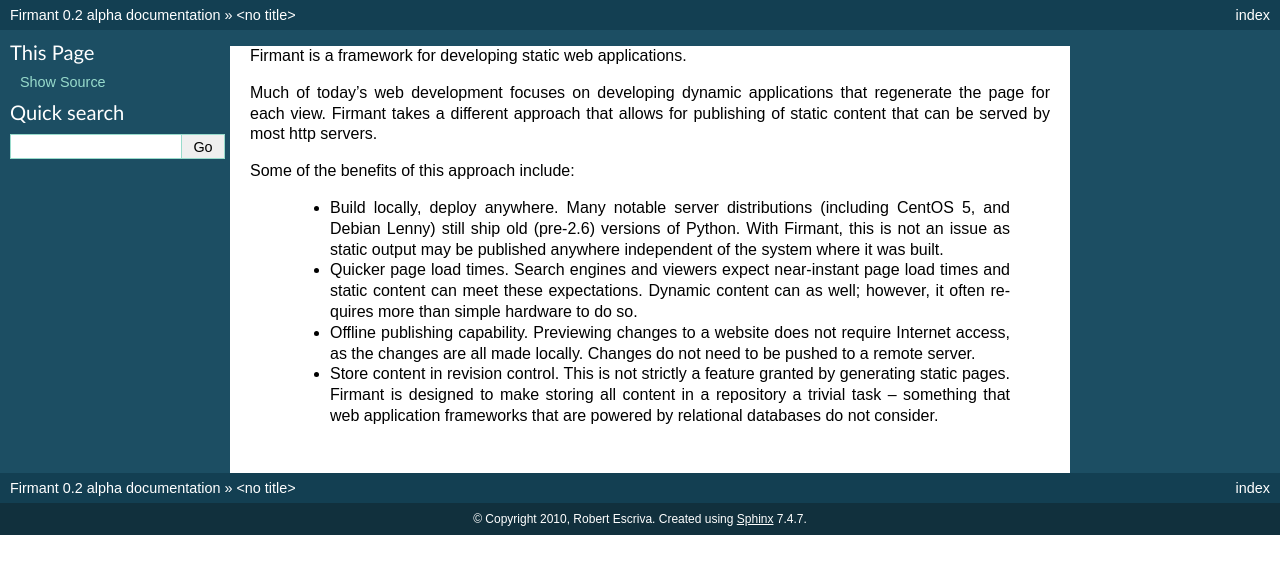
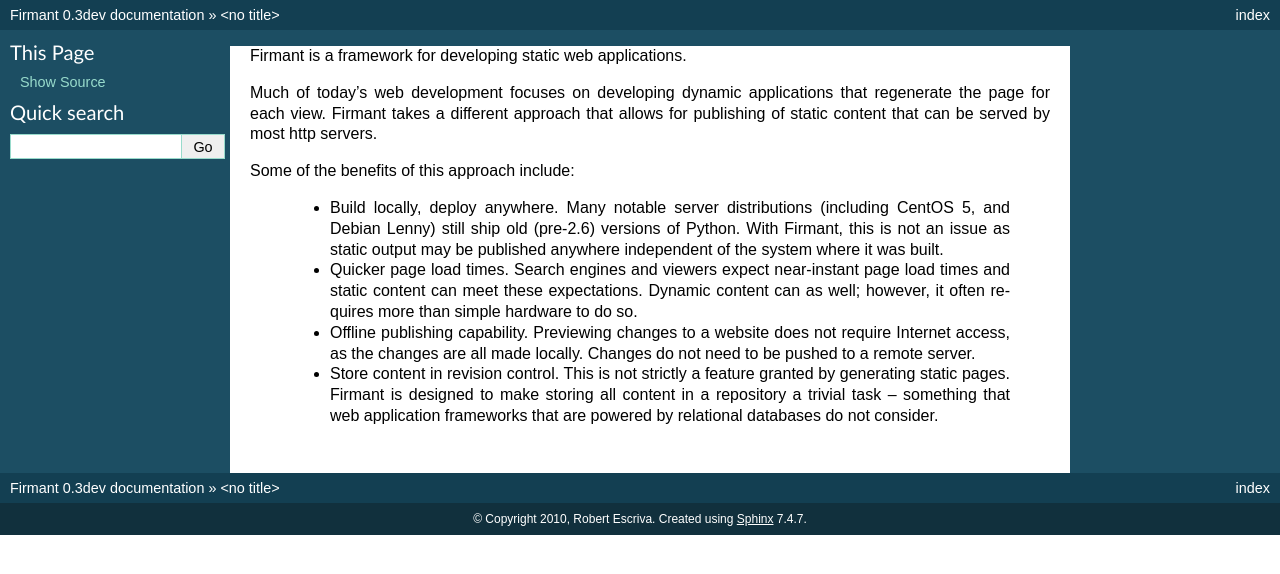
Before and after one commit to rescrv/firmant, a Sphinx documentation site: the page built from doc/README.rst, in a window 1280 px wide. Shown: the top 574 px of the page. Built offline with Sphinx 7.4.7, drawn with Linux system fonts in a browser that asks for light colours.

Commit message:
Bump to 0.3

```diff
--- a/doc/conf.py
+++ b/doc/conf.py
@@ -46,9 +46,9 @@
 # built documents.
 #
 # The short X.Y version.
-version = '0.2'
+version = '0.3'
 # The full version, including alpha/beta/rc tags.
-release = '0.2 alpha'
+release = '0.3dev'
 
 # The language for content autogenerated by Sphinx. Refer to documentation
 # for a list of supported languages.
--- a/setup.py
+++ b/setup.py
@@ -12,7 +12,7 @@
               ]
 
 setup(name='Firmant',
-      version='0.2dev',
+      version='0.3dev',
       author='Robert Escriva (rescrv)',
       author_email='firmant@mail.robescriva.com',
       packages=['firmant'
```
